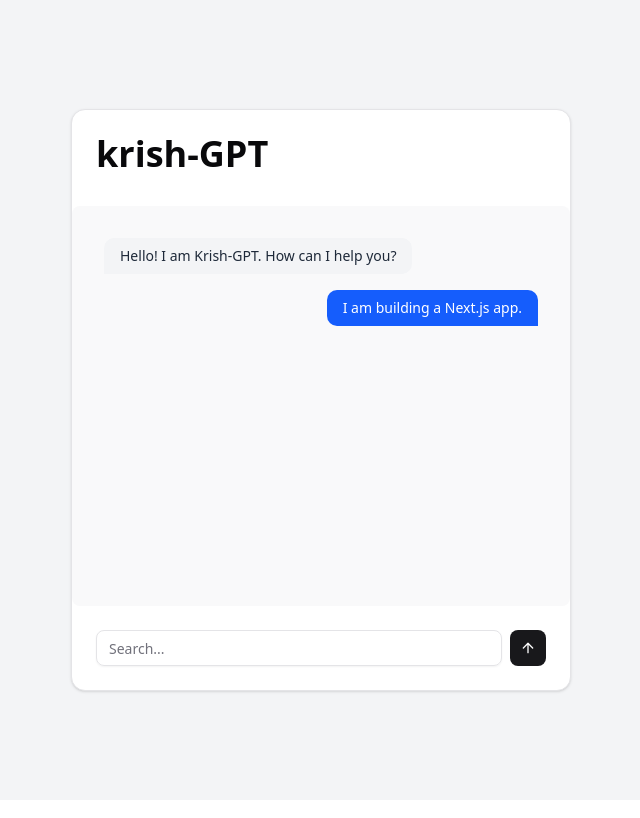
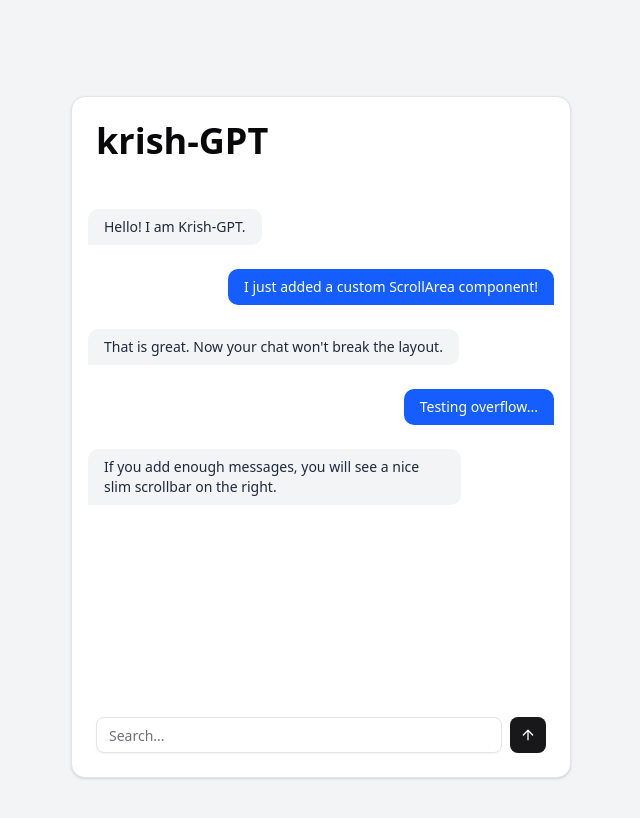
Before and after one commit to kr1shnac/krish-GPT, a Next.js app: page / in a window 1280 px wide. Shown: the top 818 px of the page, without its empty margins (319-959 px from the left). Built offline with nearby package versions, Linux system fonts and the light colour scheme.

Commit message:
ui: implement scrolable area for chat history

```diff
--- a/src/components/ChatWindow.tsx
+++ b/src/components/ChatWindow.tsx
@@ -11,6 +11,7 @@
   Card,
 } from "@/components/ui/card";
 import { ChatMessage } from "./ChatMessage";
+import { ScrollArea } from "@/components/ui/scroll-area";
 
 export function ChatWindow() {
   return (
@@ -21,15 +22,25 @@
             <h1 className="text-4xl font-bold">krish-GPT</h1>
           </CardTitle>
         </CardHeader>
-        <CardContent className="h-[400px] bg-muted/50 p-4 rounded-md">
-          {/* <div className="text-sm text-gray-500">krish is ready to chat...</div> */}
-          <div className="flex flex-col p-4">
-            <ChatMessage
-              role="ai"
-              content="Hello! I am Krish-GPT. How can I help you?"
-            />
-            <ChatMessage role="user" content="I am building a Next.js app." />
-          </div>
+        <CardContent className="p-0">
+          <ScrollArea className="h-[500px] w-full p-4 pr-4">
+            <div className="flex flex-col gap-2">
+              <ChatMessage role="ai" content="Hello! I am Krish-GPT." />
+              <ChatMessage
+                role="user"
+                content="I just added a custom ScrollArea component!"
+              />
+              <ChatMessage
+                role="ai"
+                content="That is great. Now your chat won't break the layout."
+              />
+              <ChatMessage role="user" content="Testing overflow..." />
+              <ChatMessage
+                role="ai"
+                content="If you add enough messages, you will see a nice slim scrollbar on the right."
+              />
+            </div>
+          </ScrollArea>
         </CardContent>
         <CardFooter className="flex gap-2">
           <Input type="search" placeholder="Search..." />
--- /dev/null
+++ b/src/components/ui/scroll-area.tsx
@@ -0,0 +1,58 @@
+"use client"
+
+import * as React from "react"
+import { ScrollArea as ScrollAreaPrimitive } from "radix-ui"
+
+import { cn } from "@/lib/utils"
+
+function ScrollArea({
+  className,
+  children,
+  ...props
+}: React.ComponentProps<typeof ScrollAreaPrimitive.Root>) {
+  return (
+    <ScrollAreaPrimitive.Root
+      data-slot="scroll-area"
+      className={cn("relative", className)}
+      {...props}
+    >
+      <ScrollAreaPrimitive.Viewport
+        data-slot="scroll-area-viewport"
+        className="focus-visible:ring-ring/50 size-full rounded-[inherit] transition-[color,box-shadow] outline-none focus-visible:ring-[3px] focus-visible:outline-1"
+      >
+        {children}
+      </ScrollAreaPrimitive.Viewport>
+      <ScrollBar />
+      <ScrollAreaPrimitive.Corner />
+    </ScrollAreaPrimitive.Root>
+  )
+}
+
+function ScrollBar({
+  className,
+  orientation = "vertical",
+  ...props
+}: React.ComponentProps<typeof ScrollAreaPrimitive.ScrollAreaScrollbar>) {
+  return (
+    <ScrollAreaPrimitive.ScrollAreaScrollbar
+      data-slot="scroll-area-scrollbar"
+      orientation={orientation}
+      className={cn(
+        "flex touch-none p-px transition-colors select-none",
+        orientation === "vertical" &&
+          "h-full w-2.5 border-l border-l-transparent",
+        orientation === "horizontal" &&
+          "h-2.5 flex-col border-t border-t-transparent",
+        className
+      )}
+      {...props}
+    >
+      <ScrollAreaPrimitive.ScrollAreaThumb
+        data-slot="scroll-area-thumb"
+        className="bg-border relative flex-1 rounded-full"
+      />
+    </ScrollAreaPrimitive.ScrollAreaScrollbar>
+  )
+}
+
+export { ScrollArea, ScrollBar }
```
